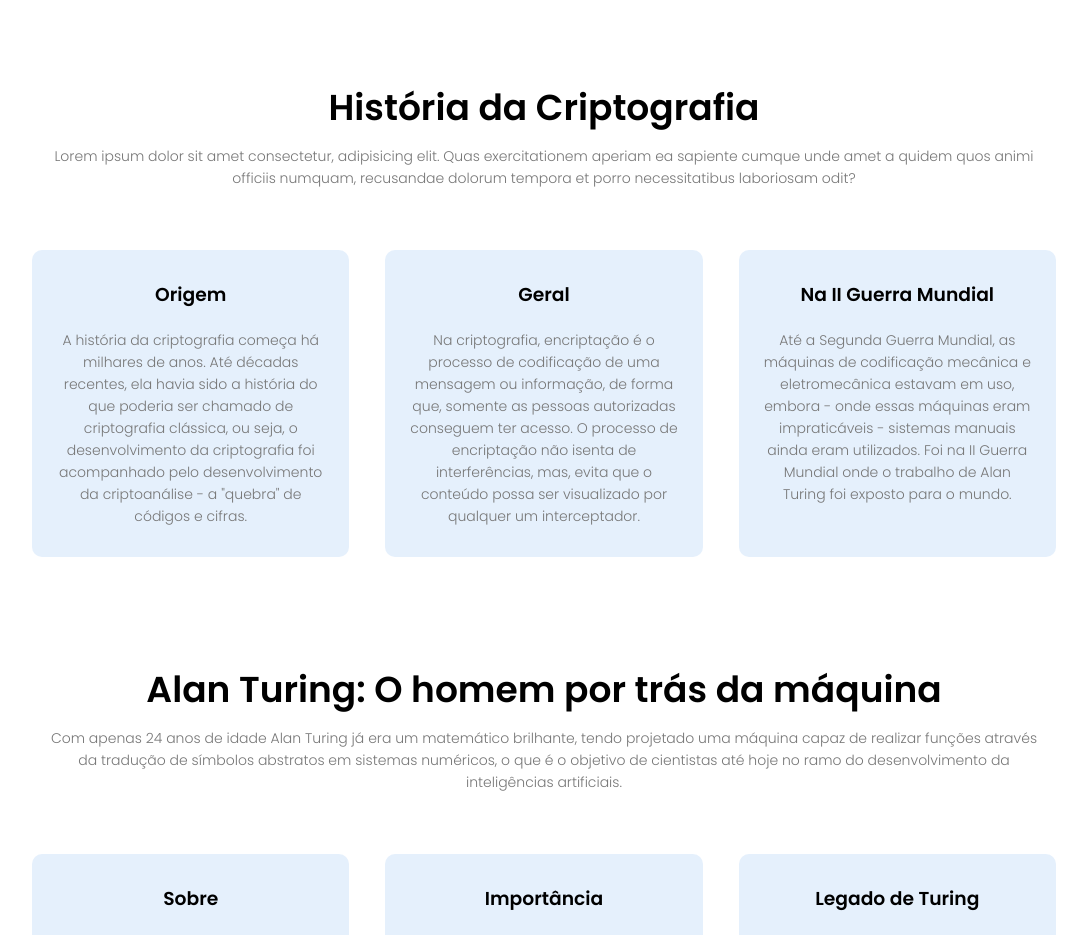
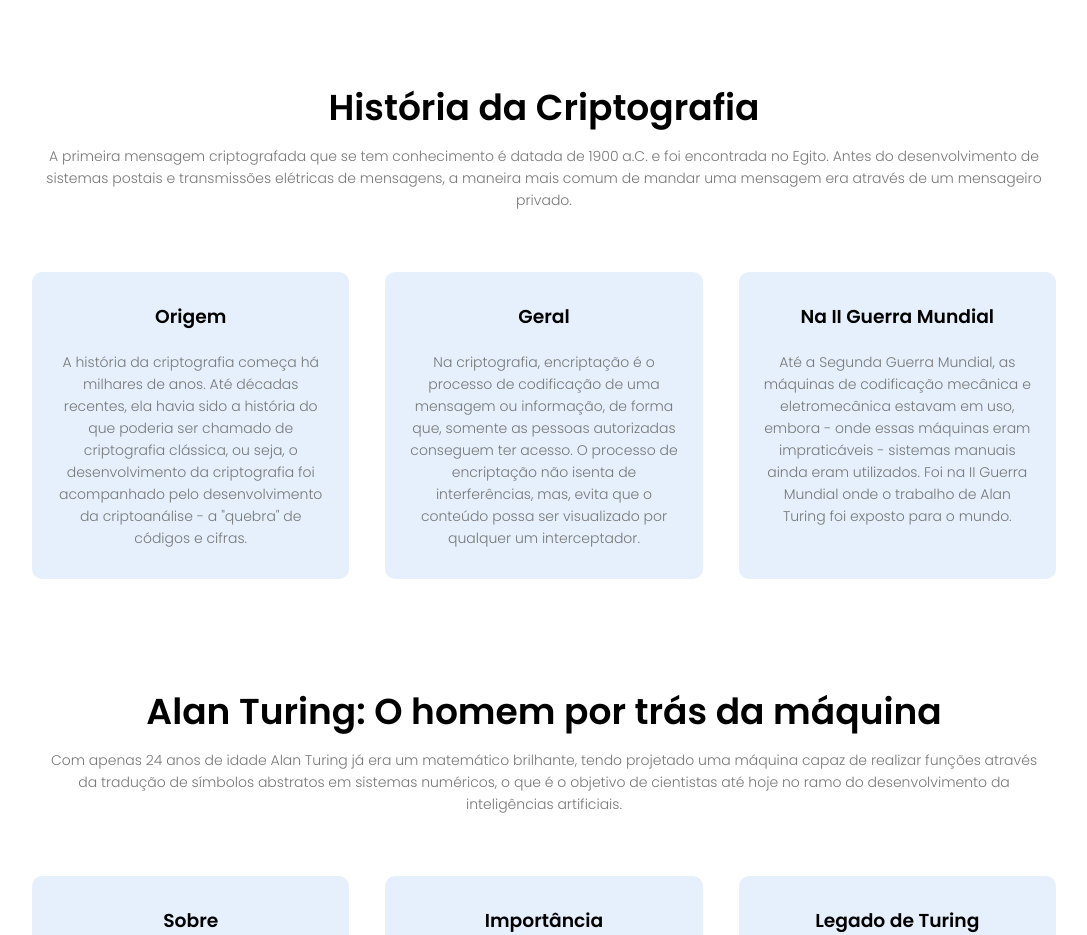
Before and after one commit to guimaraesadev/cryptocode, a plain HTML site: page index.html in a window 1280 px wide. Shown: the part 820-1755 px from the top of the page, without its empty margins (96-1183 px from the left). Drawn offline with Linux system fonts and the light colour scheme.

```diff
--- a/index.html
+++ b/index.html
@@ -52,7 +52,7 @@
         <h1>
             História da Criptografia
         </h1>
-        <p>Lorem ipsum dolor sit amet consectetur, adipisicing elit. Quas exercitationem aperiam ea sapiente cumque unde amet a quidem quos animi officiis numquam, recusandae dolorum tempora et porro necessitatibus laboriosam odit?</p>
+        <p>A primeira mensagem criptografada que se tem conhecimento é datada de 1900 a.C. e foi encontrada no Egito. Antes do desenvolvimento de sistemas postais e transmissões elétricas de mensagens, a maneira mais comum de mandar uma mensagem era através de um mensageiro privado.</p>
 
         <div class="row">
             <div class="two-col">
```
